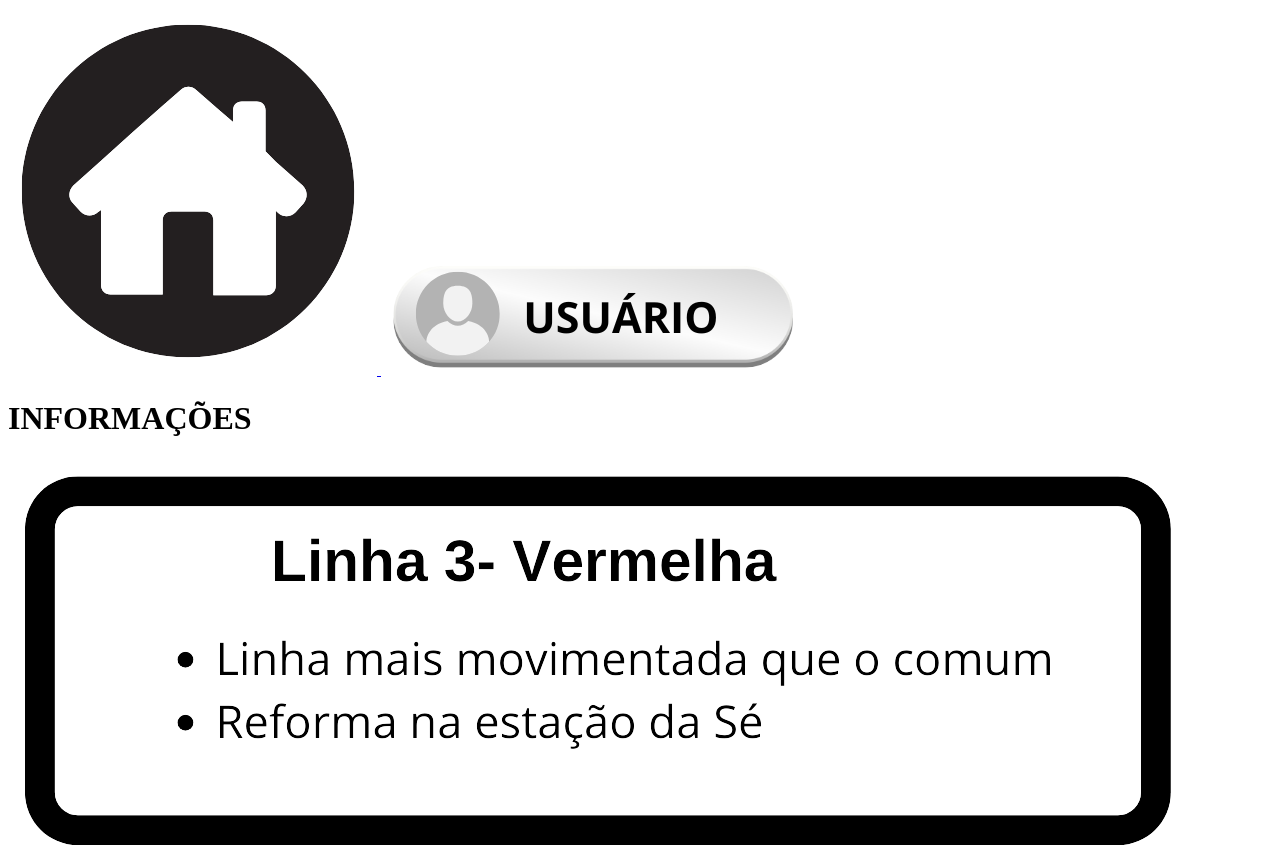
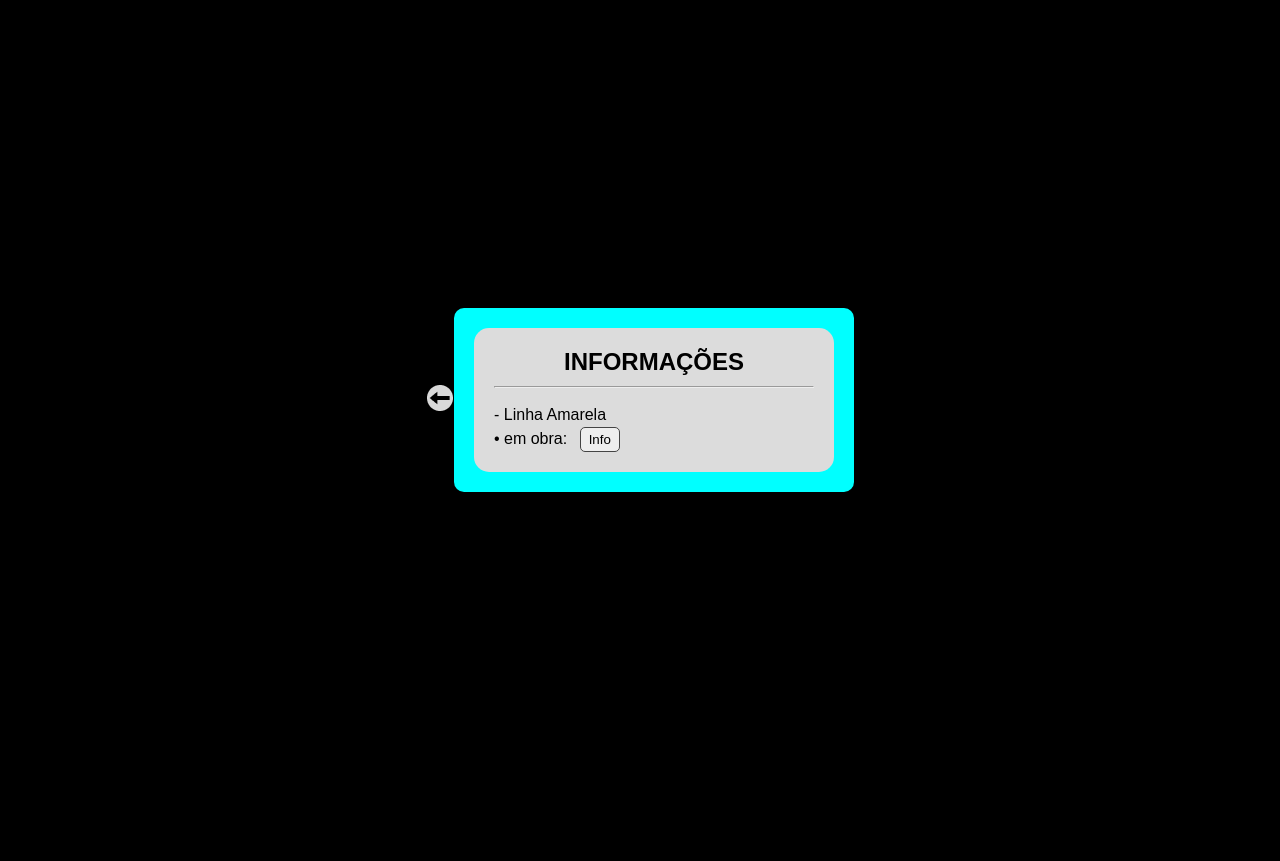
Before and after one commit to Dinadalini/App_codes, a plain HTML site: page html/informacoes.html in a window 1280 px wide. Shown: the top 861 px of the page. After the commit the page ends 800 px from the top, so only its background shows below. Drawn offline with Linux system fonts and the light colour scheme; files that its build step writes are made by us from their sources.

Commit message:
Informações Novo

```diff
--- a/css/info.css
+++ b/css/info.css
@@ -0,0 +1,85 @@
+* {
+margin: 0;
+padding: 0;
+box-sizing: border-box;
+}
+
+body {
+font-family: Arial, sans-serif;
+background-color: #000000;
+display: flex;
+justify-content: center;
+align-items: center;
+height: 100vh;
+}
+
+.container {
+background-color: #00ffff;
+width: 90%;
+max-width: 400px;
+padding: 20px;
+border-radius: 10px;
+position: relative;
+}
+
+.card {
+background-color: #dcdcdc;
+padding: 20px;
+border-radius: 15px;
+}
+
+h2 {
+text-align: center;
+font-weight: bold;
+margin-bottom: 10px;
+}
+
+hr {
+margin-bottom: 15px;
+}
+
+.info-text p {
+font-size: 16px;
+line-height: 1.5;
+}
+
+.info-button {
+padding: 4px 8px;
+margin-left: 8px;
+border: 1px solid #444;
+background-color: #eee;
+cursor: pointer;
+border-radius: 5px;
+}
+
+.info-button:hover {
+background-color: #ccc;
+}
+
+.back-button {
+position: absolute;
+top: 10px;
+right: 10px;
+background: white;
+border: none;
+font-size: 18px;
+border-radius: 50%;
+width: 32px;
+height: 32px;
+cursor: pointer;
+}
+
+@media (max-width: 600px) {
+.container {
+    width: 95%;
+    padding: 10px;
+}
+
+.card {
+    padding: 15px;
+}
+
+.info-button {
+    font-size: 14px;
+}
+}
--- a/html/informacoes.html
+++ b/html/informacoes.html
@@ -1,26 +1,34 @@
 <!DOCTYPE html>
 <html lang="pt-br">
-    <head>
-        <title>Informacoes</title>
-        <meta charset="UTF-8">
-    </head>
-    <body>
-        <header>
-            <a href="../index.html">
-                <img src="../img/menu.png" alt="TELA INICIAL">
-            </a>
-            <a href="../html/aba_usuario.html">
-                <img src="../Img/usuario.png" alt="Usuário">
-            </a>
-            <h1>
-                INFORMAÇÕES
-            </h1>
-        </header>
-        <main>
-            <img src="../img/linha3-vermelha.png" alt="Linha 3- Vermelha
-            Linha mais movimentada que o comum
-            Reforma na estação da Sé">
-            <img src="../img/mapa.png" alt="Mapa GPS">
-        </main>
-    </body>
+<head>
+  <meta charset="UTF-8" />
+  <meta name="viewport" content="width=device-width, initial-scale=1.0" />
+  <title>Informações</title>
+  <link rel="stylesheet" href="../info.css"/>
+</head>
+<body>
+    <div class="voltar">
+        <a href="../index.html" class="botão voltar">
+            <img src="../Img/Voltar 1.png" alt="Voltar">
+        </a>
+    </div>
+    <div class="container">
+        <div class="card">
+            <h2>INFORMAÇÕES</h2>
+            <hr/>
+            <div class="info-text">
+                <p>- Linha Amarela<br>
+                • em obra: <span id="obra-info"></span>
+            <button class="info-button" onclick="mostrarInfo()">Info</button>
+                </p>
+            </div>
+        </div>
+    </div>
+
+  <script>
+    function mostrarInfo() {
+      document.getElementById('obra-info').textContent = "interdição parcial até junho de 2025.";
+    }
+  </script>
+</body>
 </html>
```
Also changed, not shown: Img/Botão info.png (added), Img/Voltar 1.png (added).
